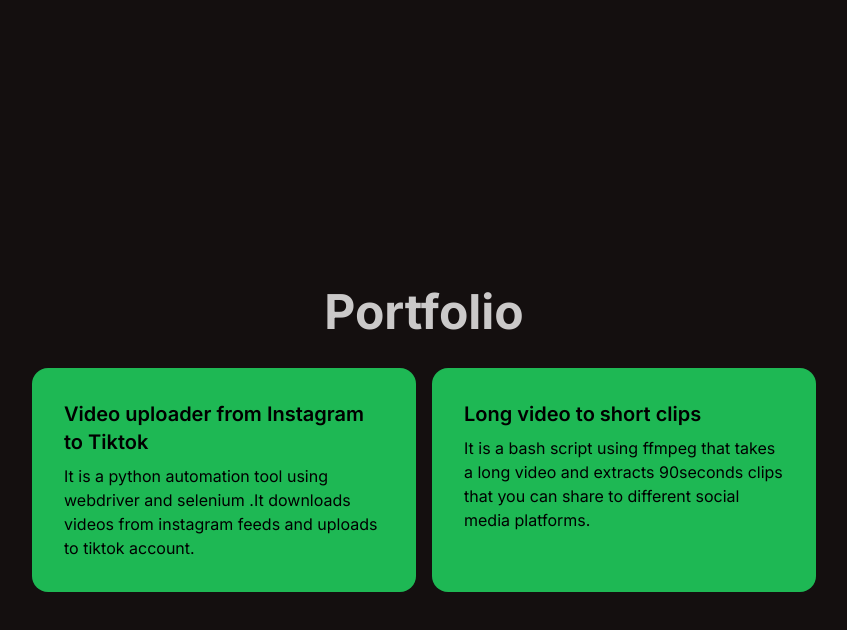
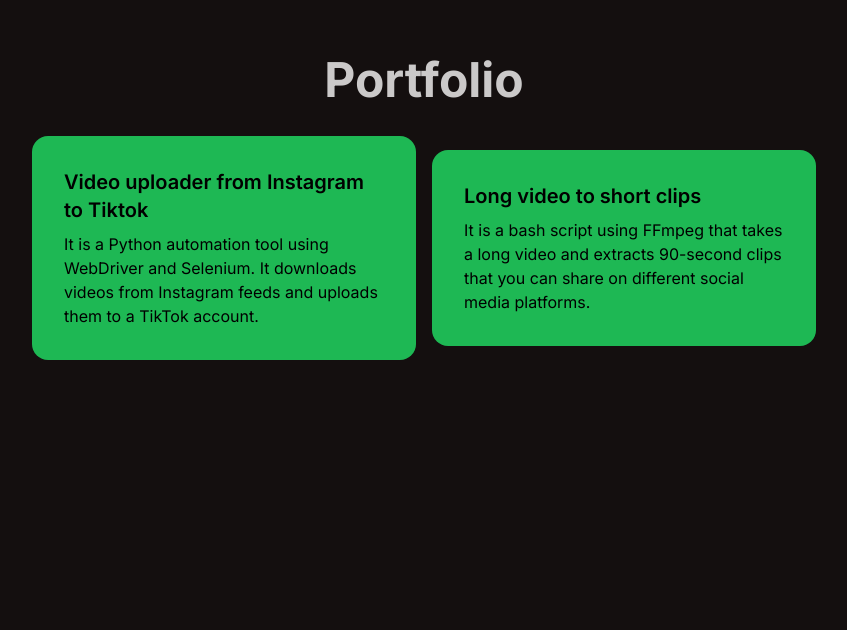
Before and after one commit to YSOT1/Portfolio-website, a Next.js app: page / in a window 1280 px wide. Shown: the part 760-1390 px from the top of the page, without its empty margins (216-1063 px from the left). Built offline with nearby package versions, Linux system fonts and the light colour scheme.

Commit message:
Update Portfolio.tsx

```diff
--- a/src/app/ui/Portfolio.tsx
+++ b/src/app/ui/Portfolio.tsx
@@ -1,31 +1,24 @@
-
-export default function portfolio(){
+export default function Portfolio() {
   return (
-    <div  className=" w-full md:h-screen text-base-content bg-base-200">
+      <div className="w-full min-h-screen text-base-content bg-base-200">
           <div className="max-w-[1000px] mx-auto p-4 flex flex-col justify-center w-full h-full">
               <div className="pb-8 w-full flex justify-center items-center flex-col">
-          <h1 className="text-5xl font-bold ">
-            Portfolio
-          </h1>
+                  <h1 className="text-4xl sm:text-5xl font-bold">Portfolio</h1>
               </div>
-        <div>
-
-    </div>
-    <div className="flex space-x-4 justify-center">
-    <div className="card bg-primary text-primary-content w-96">
+              <div className="flex flex-col md:flex-row space-y-4 md:space-y-0 md:space-x-4 justify-center items-center">
+                  <div className="card bg-primary text-primary-content w-full max-w-xs md:max-w-sm">
                       <div className="card-body">
                           <h2 className="card-title">Video uploader from Instagram to Tiktok</h2>
-                <p>It is a python automation tool using webdriver and selenium .It downloads videos from instagram feeds and uploads to tiktok account.</p>
+                          <p>It is a Python automation tool using WebDriver and Selenium. It downloads videos from Instagram feeds and uploads them to a TikTok account.</p>
                       </div>
                   </div>
-        <div className="card bg-primary text-primary-content w-96">
+                  <div className="card bg-primary text-primary-content w-full max-w-xs md:max-w-sm">
                       <div className="card-body">
                           <h2 className="card-title">Long video to short clips</h2>
-                <p>It is a bash script using ffmpeg that takes a long video and extracts 90seconds clips that you can share to different social media platforms.</p>
+                          <p>It is a bash script using FFmpeg that takes a long video and extracts 90-second clips that you can share on different social media platforms.</p>
                       </div>
                   </div>
               </div>
-
           </div>
       </div>
   );
```
Lines whose indentation alone changed are shown as unchanged.
